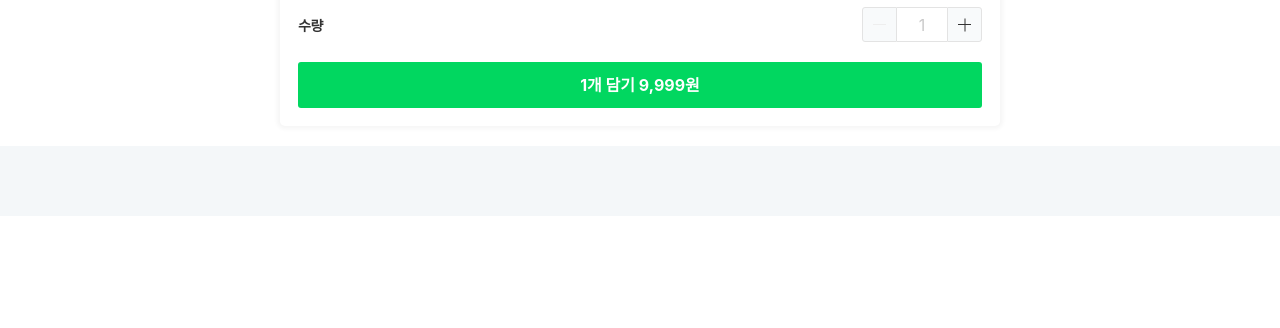
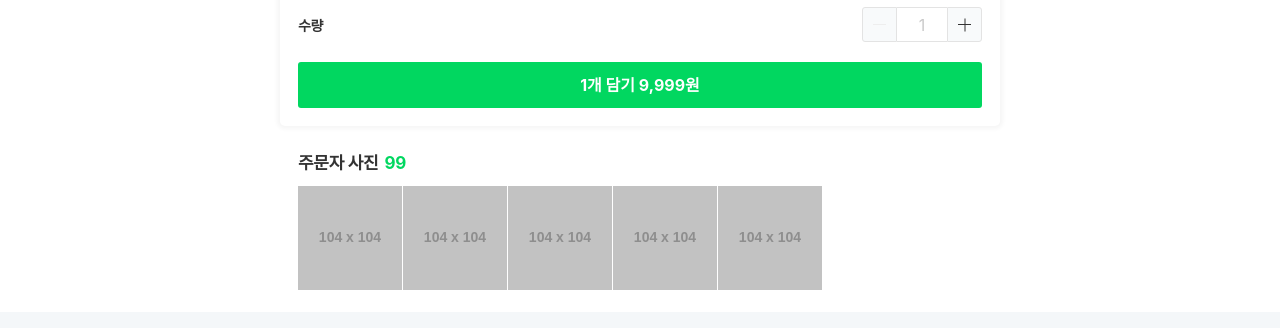
Before and after one commit to NewBean0312/order-page-code, a plain HTML site: page docs/detail.html in a window 1280 px wide. Shown: the part 570-898 px from the top of the page. Before the commit the page ends 800 px from the top, so only its background shows below. Drawn offline with Linux system fonts and the light colour scheme; placeholder pictures from the web are drawn by us.

Commit message:
주문자 사진 영역

```diff
--- a/assets/scss/components/detail/_menu_review_area.scss
+++ b/assets/scss/components/detail/_menu_review_area.scss
@@ -0,0 +1,55 @@
+.menu-review-area {
+  .orderer-img-area {
+    padding-bottom: 22px;
+    background-color: #fff;
+
+    .title {
+      padding: 6px $m-padding 12px;
+    }
+  }
+
+  .title {
+    line-height: 22px;
+    font-size: 17px;
+    font-weight: 700;
+    letter-spacing: -0.3px;
+    color: $booking-color-text6;
+
+    .num {
+      margin-left: 6px;
+      color: $green;
+    }
+  }
+
+  .orderer-pic-list {
+    display: flex;
+  }
+
+  .orderer-pic-item {
+    display: flex;
+    & + .orderer-pic-item {
+      margin-left: 1px;
+    }
+    &:first-child::before,
+    &:last-child::after {
+        display: block;
+        width: $m-padding;
+        height: 100%;
+        content: '';
+    }
+  }
+
+  .orderer-pic-link {
+    display: flex;
+    position: relative;
+    &::after {
+      position: absolute;
+      top: 0;
+      left: 0;
+      right: 0;
+      bottom: 0;
+      background-color: rgba(0, 0, 0, 0.05);
+      content: "";
+    }
+  }
+}
--- a/docs/detail.html
+++ b/docs/detail.html
@@ -42,6 +42,7 @@
         </div>
       </header>
       <!-- //고정헤더영역 -->
+
       <div class="menu-detail-area">
         <!-- 메뉴이미지영역 -->
         <div
@@ -90,9 +91,11 @@
                 </div>
                 <div class="tab-switch-box" role="tablist">
                   <a href="#none" class="tab-switch is-active" role="tab"
-                    >🛍️&nbsp;&nbsp;포장</a>
+                    >🛍️&nbsp;&nbsp;포장</a
+                  >
                   <a href="#none" class="tab-switch" role="tab"
-                    >🍽️&nbsp;&nbsp;매장</a>
+                    >🍽️&nbsp;&nbsp;매장</a
+                  >
                 </div>
               </div>
               <div class="type-amount">
@@ -110,6 +113,46 @@
           </div>
         </div>
       </div>
+
+      <!-- 주문자리뷰영역 -->
+      <div class="menu-review-area">
+        <!-- 주문자사진 -->
+        <div class="orderer-img-area">
+          <div class="common-inner">
+            <div class="title">주문자 사진<span class="num">99</span></div>
+            <div class="scroll-x">
+              <ul class="orderer-pic-list">
+                <li class="orderer-pic-item">
+                  <a class="orderer-pic-link" href="#none"
+                    ><img src="https://via.placeholder.com/104/fff/000" alt=""
+                  /></a>
+                </li>
+                <li class="orderer-pic-item">
+                  <a class="orderer-pic-link" href="#none"
+                    ><img src="https://via.placeholder.com/104/fff/000" alt=""
+                  /></a>
+                </li>
+                <li class="orderer-pic-item">
+                  <a class="orderer-pic-link" href="#none"
+                    ><img src="https://via.placeholder.com/104/fff/000" alt=""
+                  /></a>
+                </li>
+                <li class="orderer-pic-item">
+                  <a class="orderer-pic-link" href="#none"
+                    ><img src="https://via.placeholder.com/104/fff/000" alt=""
+                  /></a>
+                </li>
+                <li class="orderer-pic-item">
+                  <a class="orderer-pic-link" href="#none"
+                    ><img src="https://via.placeholder.com/104/fff/000" alt=""
+                  /></a>
+                </li>
+              </ul>
+            </div>
+          </div>
+        </div>
+      </div>
+      <!-- // 주문자리뷰영역 -->
     </div>
   </body>
 </html>
```
Also changed, not shown: assets/css/styles.css, 1 other file.
